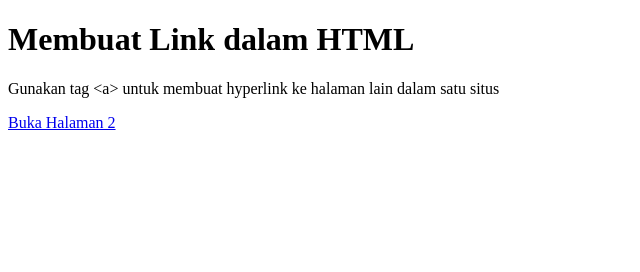
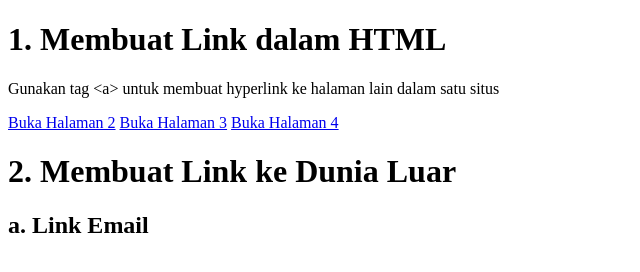
Before and after one commit to nelvinzfx/1124160183-html-day5, a plain HTML site: page index.html in a window 1280 px wide. Shown: the whole page, without its empty margins (0-640 px from the left). Drawn offline with Linux system fonts and the light colour scheme.

Commit message:
Menambahkan folder pages dan file halaman 3 & halaman 4

```diff
--- a/index.html
+++ b/index.html
@@ -6,8 +6,13 @@
 	<title>Membuat Link dalam HTML</title>
 </head>
 <body>
-	<h1>Membuat Link dalam HTML</h1>
+	<h1>1. Membuat Link dalam HTML</h1>
 	<p>Gunakan tag &lt;a&gt; untuk membuat hyperlink ke halaman lain dalam satu situs</p>
 	<a href="halaman2.html">Buka Halaman 2</a>
+	<a href="pages/halaman3.html">Buka Halaman 3</a>
+	<a href="pages/halaman4.html">Buka Halaman 4</a>
+	<h1>2. Membuat Link ke Dunia Luar</h1>
+	<h2>a. Link Email</h2>
+
 </body>
 </html>
```
Also changed, not shown: pages/halaman3.html (added, +11 -0 lines), pages/halaman4.html (added, +11 -0 lines).
